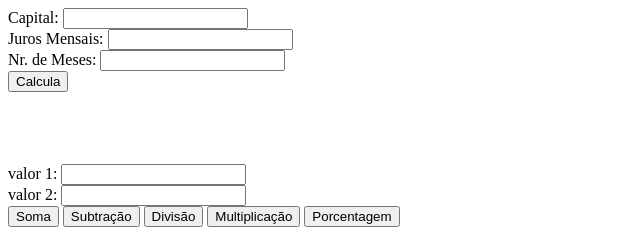
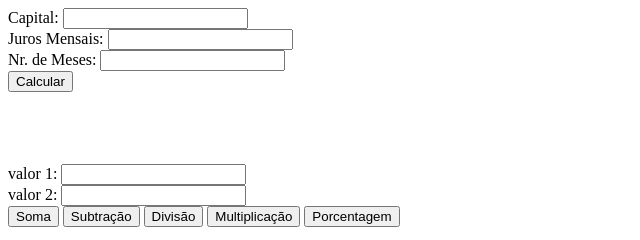
Before and after one commit to clarafofis/primeirog_3t, a plain HTML site: page index.html in a window 1280 px wide. Shown: the full height of the page, 0-640 px from the left. Drawn offline with Linux system fonts and the light colour scheme.

Commit message:
Update index.html

```diff
--- a/index.html
+++ b/index.html
@@ -13,7 +13,7 @@
 Capital:  <input id="valor" type="text">     <br>
    Juros Mensais:  <input id="juros" type="text">     <br>
 Nr. de Meses:  <input id="meses" type="text">     <br>
-   <button onclick="total()">Calcula</button>
+   <button onclick="total()">Calcular</button>
 
    <br><br><br>
    <span id="resultado"></span><br><br>
```
